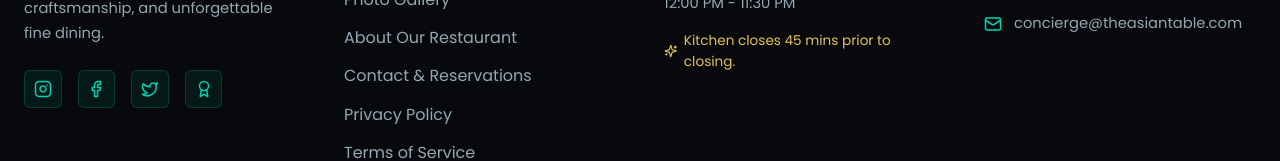
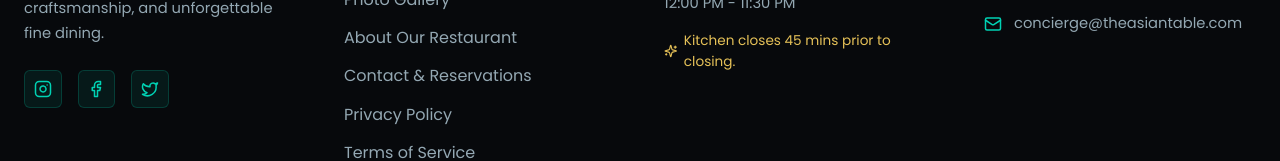
Before and after one commit to krisnehakri-alt/The-Asian-Table, a React (Vite) app in the folder client/: page /terms in a window 1280 px wide. Shown: the part 2686-2847 px from the top of the page. Built offline with nearby package versions, Linux system fonts and the light colour scheme; a web font is replaced by a local one.

Commit message:
fix: remove 4th social media icon from footer

```diff
--- a/client/src/components/Footer.jsx
+++ b/client/src/components/Footer.jsx
@@ -144,39 +144,6 @@ const Footer = () => {
                 }}
               >
                 <Twitter size={18} />
-              </a>
-              <a
-                href="https://www.tripadvisor.com"
-                target="_blank"
-                rel="noopener noreferrer"
-                aria-label="Awards & Reviews"
-                title="Awards & Reviews on TripAdvisor"
-                style={{
-                  color: 'var(--accent)',
-                  padding: '0.55rem',
-                  background: 'rgba(0, 210, 180, 0.08)',
-                  border: '1px solid rgba(0, 210, 180, 0.2)',
-                  borderRadius: '6px',
-                  display: 'flex',
-                  alignItems: 'center',
-                  justifyContent: 'center',
-                  transition: 'all 0.3s ease',
-                  textDecoration: 'none'
-                }}
-                onMouseOver={(e) => {
-                  e.currentTarget.style.background = 'var(--accent)';
-                  e.currentTarget.style.color = '#0A0D10';
-                  e.currentTarget.style.transform = 'translateY(-3px)';
-                  e.currentTarget.style.boxShadow = '0 4px 12px rgba(0, 210, 180, 0.4)';
-                }}
-                onMouseOut={(e) => {
-                  e.currentTarget.style.background = 'rgba(0, 210, 180, 0.08)';
-                  e.currentTarget.style.color = 'var(--accent)';
-                  e.currentTarget.style.transform = 'translateY(0)';
-                  e.currentTarget.style.boxShadow = 'none';
-                }}
-              >
-                <Award size={18} />
               </a>
             </div>
           </div>
```
Also changed, not shown: 1 other file (tests, documents, lock files or other folders).
